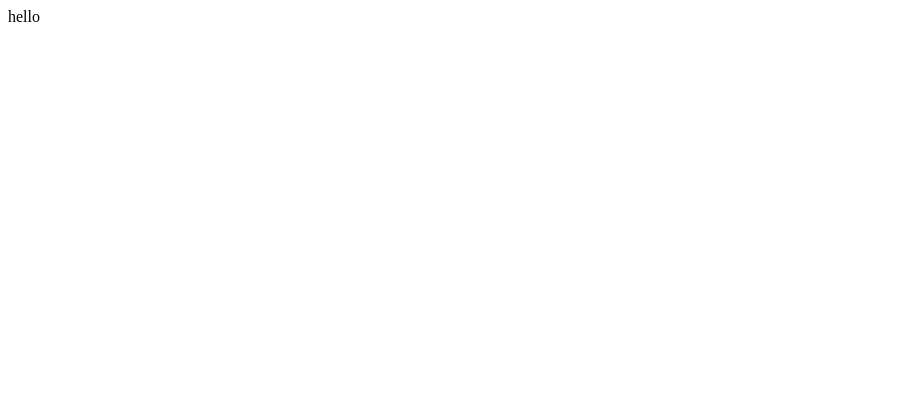
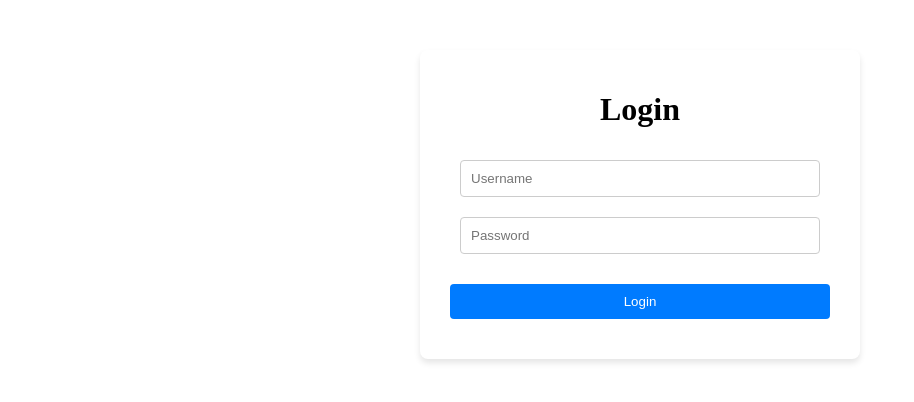
Before and after one commit to meeksfr/what-sounds-like, a React (Vite) app in the folder frontend/: page /login in a window 1280 px wide. Shown: the top 402 px of the page, without its empty margins (0-914 px from the left). Built offline with nearby package versions, Linux system fonts and the light colour scheme.

Commit message:
login/register flows working

```diff
--- a/frontend/src/App.jsx
+++ b/frontend/src/App.jsx
@@ -1,10 +1,40 @@
-import react from 'react'
+import react from "react";
+import { BrowserRouter, Routes, Route, Navigate } from "react-router-dom";
+import Login from "./pages/Login";
+import Register from "./pages/Register";
+import Home from "./pages/Home";
+import NotFound from "./pages/NotFound";
+import ProtectedRoute from "./components/ProtectedRoute";
+
+function Logout() {
+  localStorage.clear();
+  return <Navigate to="/login" />;
+}
+
+function RegisterAndLogout() {
+  localStorage.clear();
+  return <Register />;
+}
 
 function App() {
-
   return (
-    <div>hello</div>
-  )
+    <BrowserRouter>
+      <Routes>
+        <Route
+          path="/"
+          element={
+            <ProtectedRoute>
+              <Home />
+            </ProtectedRoute>
+          }
+        />
+        <Route path="/login" element={<Login />} />
+        <Route path="/logout" element={<Logout />} />
+        <Route path="/register" element={<RegisterAndLogout />} />
+        <Route path="/*" element={<NotFound />} />
+      </Routes>
+    </BrowserRouter>
+  );
 }
 
-export default App
+export default App;
--- /dev/null
+++ b/frontend/src/components/Form.jsx
@@ -0,0 +1,59 @@
+import { useState } from "react";
+import api from "../api";
+import { useNavigate } from "react-router-dom";
+import { ACCESS_TOKEN, REFRESH_TOKEN } from "../constants";
+import "../styles/Form.css";
+
+function Form({ route, method }) {
+  const [username, setUsername] = useState("");
+  const [password, setPassword] = useState("");
+  const [loading, setLoading] = useState(false);
+  const navigate = useNavigate();
+
+  const name = method === "login" ? "Login" : "Register";
+
+  const handleSubmit = async (e) => {
+    setLoading(true);
+    e.preventDefault();
+
+    try {
+      const response = await api.post(route, { username, password });
+      if (method === "login") {
+        localStorage.setItem(ACCESS_TOKEN, response.data.access);
+        localStorage.setItem(REFRESH_TOKEN, response.data.refresh);
+        navigate("/");
+      } else {
+        navigate("/login");
+      }
+    } catch (error) {
+      alert(error);
+    } finally {
+      setLoading(false);
+    }
+  };
+
+  return (
+    <form onSubmit={handleSubmit} className="form-container">
+      <h1>{name}</h1>
+      <input
+        className="form-input"
+        type="text"
+        value={username}
+        onChange={(e) => setUsername(e.target.value)}
+        placeholder="Username"
+      />
+      <input
+        className="form-input"
+        type="password"
+        value={password}
+        onChange={(e) => setPassword(e.target.value)}
+        placeholder="Password"
+      />
+      <button className="form-button" type="submit">
+        {name}
+      </button>
+    </form>
+  );
+}
+
+export default Form;
--- /dev/null
+++ b/frontend/src/pages/Home.jsx
@@ -0,0 +1,5 @@
+function Home() {
+  return <div>Home</div>;
+}
+
+export default Home;
--- /dev/null
+++ b/frontend/src/pages/Login.jsx
@@ -0,0 +1,11 @@
+import Form from "../components/Form";
+
+function Login() {
+  return (
+    <div>
+      <Form route={"api/token/"} method="login" />
+    </div>
+  );
+}
+
+export default Login;
--- /dev/null
+++ b/frontend/src/pages/NotFound.jsx
@@ -0,0 +1,10 @@
+function NotFound() {
+  return (
+    <div>
+      <h1>404 Not Found</h1>
+      <p>The page you're looking for doesn't exist :( </p>
+    </div>
+  );
+}
+
+export default NotFound;
--- /dev/null
+++ b/frontend/src/pages/Register.jsx
@@ -0,0 +1,11 @@
+import Form from "../components/Form";
+
+function Register() {
+  return (
+    <div>
+      <Form route={"api/user/register/"} method="register" />
+    </div>
+  );
+}
+
+export default Register;
--- /dev/null
+++ b/frontend/src/styles/Form.css
@@ -0,0 +1,36 @@
+.form-container {
+    display: flex;
+    flex-direction: column;
+    align-items: center;
+    justify-content: center;
+    margin: 50px auto;
+    padding: 20px;
+    border-radius: 8px;
+    box-shadow: 0 4px 6px rgba(0, 0, 0, 0.1);
+    max-width: 400px;
+  }
+
+  .form-input {
+    width: 90%;
+    padding: 10px;
+    margin: 10px 0;
+    border: 1px solid #ccc;
+    border-radius: 4px;
+    box-sizing: border-box;
+  }
+
+  .form-button {
+    width: 95%;
+    padding: 10px;
+    margin: 20px 0;
+    background-color: #007bff;
+    color: white;
+    border: none;
+    border-radius: 4px;
+    cursor: pointer;
+    transition: background-color 0.2s ease-in-out;
+  }
+
+  .form-button:hover {
+    background-color: #0056b3;
+  }
```
Also changed, not shown: 1 other file (tests, documents, lock files or other folders).
